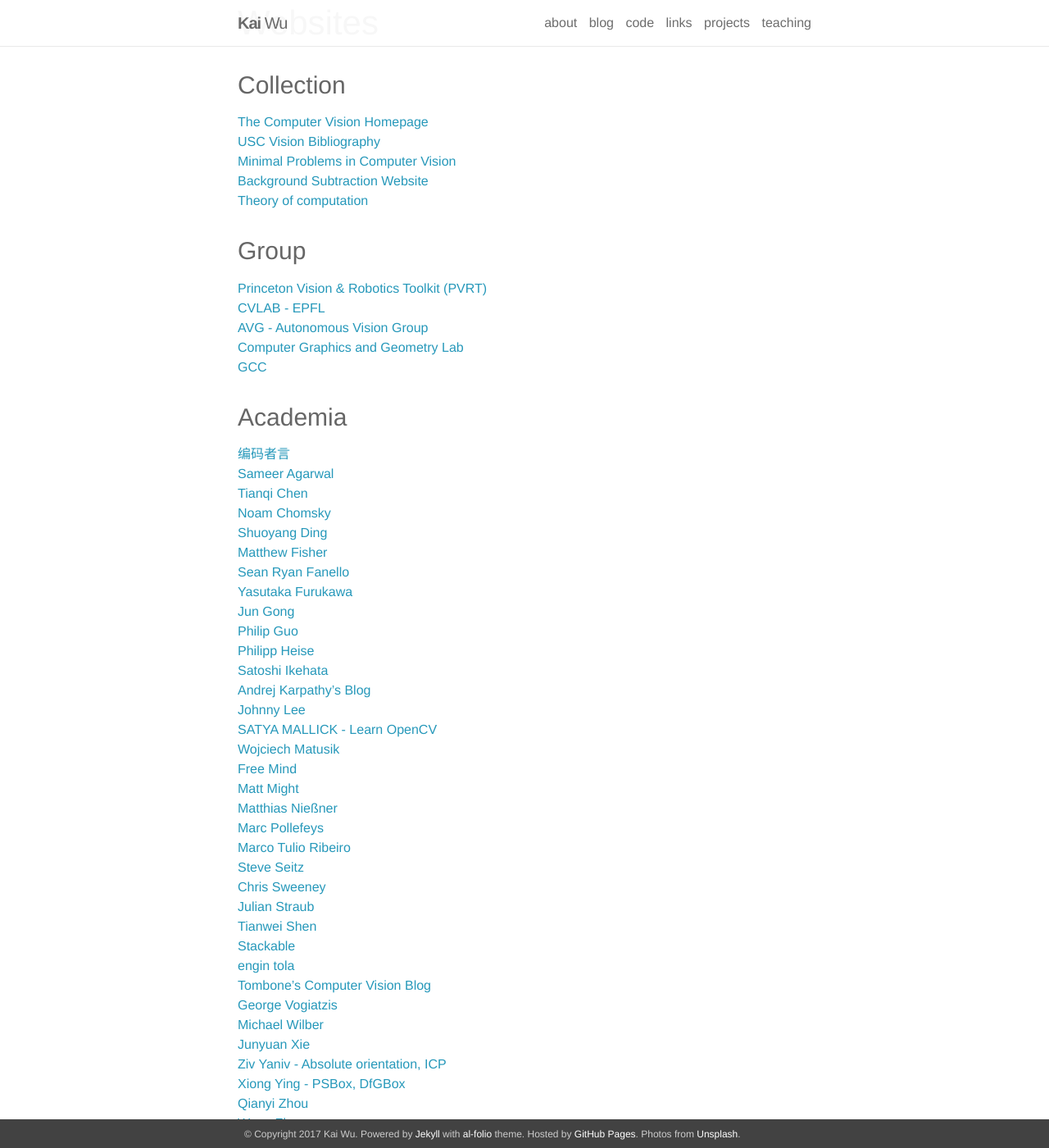
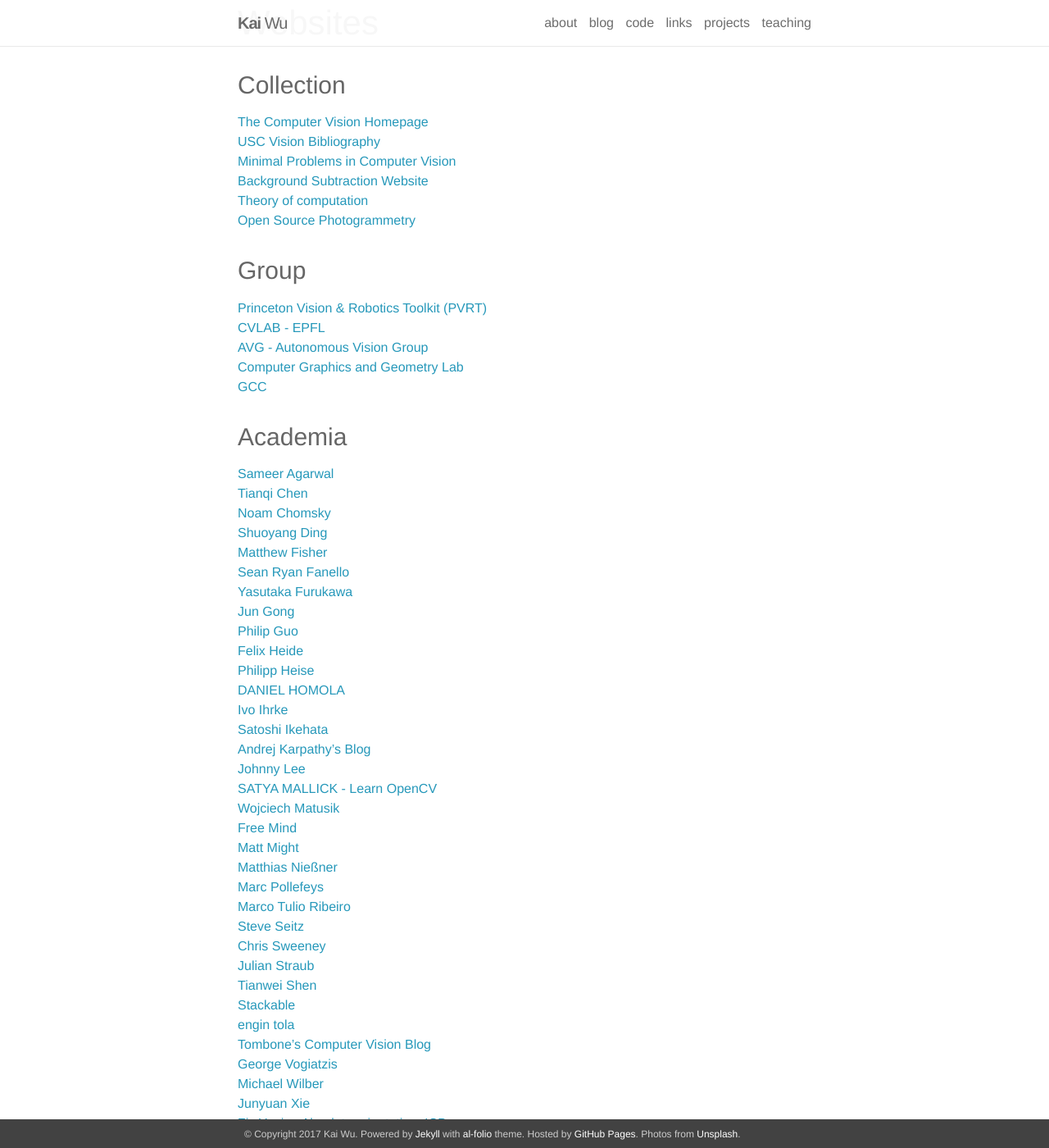
Before and after one commit to imkaywu/imkaywu.github.io, a Jekyll site: the page built from _pages/links.md, in a window 1280 px wide and 1400 px high, scrolled down 1128 px. Shown: the whole window at 82% size. Built offline with Jekyll 4.4.1, drawn with Linux system fonts in a browser that asks for light colours; nearby versions of some CDN libraries; some of the changed text lies outside the part shown.

```diff
--- a/_pages/links.md
+++ b/_pages/links.md
@@ -40,7 +40,8 @@ title: "links"
 [USC Vision Bibliography](http://iris.usc.edu/Vision-Notes/bibliography/contents.html)\\
 [Minimal Problems in Computer Vision](http://cmp.felk.cvut.cz/mini/)\\
 [Background Subtraction Website](https://sites.google.com/site/backgroundsubtraction/overview)\\
-[Theory of computation](https://rjlipton.wordpress.com)
+[Theory of computation](https://rjlipton.wordpress.com)\\
+[Open Source Photogrammetry](http://opensourcephotogrammetry.blogspot.ca)
 
 ### Group
 [Princeton Vision & Robotics Toolkit (PVRT)](http://robots.princeton.edu/code.html)\\
@@ -50,7 +51,6 @@ title: "links"
 [GCC](http://www.gcc.tu-darmstadt.de/home/proj/index.en.jsp)
 
 ### Academia
-[编码者言](http://yuyang0.github.io)\\
 [Sameer Agarwal](http://homes.cs.washington.edu/~sagarwal/)\\
 [Tianqi Chen](http://homes.cs.washington.edu/~tqchen/)\\
 [Noam Chomsky](https://chomsky.info)\\
@@ -60,7 +60,10 @@ title: "links"
 [Yasutaka Furukawa](http://www.cse.wustl.edu/~furukawa/)\\
 [Jun Gong](https://jungeorge.github.io)\\
 [Philip Guo](http://pgbovine.net/writings.htm)\\
+[Felix Heide](http://stanford.edu/~fheide/)\\
 [Philipp Heise](http://www.philippheise.com)\\
+[DANIEL HOMOLA](http://danielhomola.com)\\
+[Ivo Ihrke](http://manao.inria.fr/perso/~ihrke/wordpress/)\\
 [Satoshi Ikehata](https://www.hal.t.u-tokyo.ac.jp/~ikehata/)\\
 [Andrej Karpathy's Blog](http://cs.stanford.edu/people/karpathy/)\\
 [Johnny Lee](http://johnnylee.net)\\
```
Also changed, not shown: other parts of _pages/links.md (+2 -2 lines), _posts/2017-05-12-3d-vision-lib.md (+8 -0 lines), _posts/2017-06-14-jekyll-template-change.md (+1 -1 lines), 4 other files.
